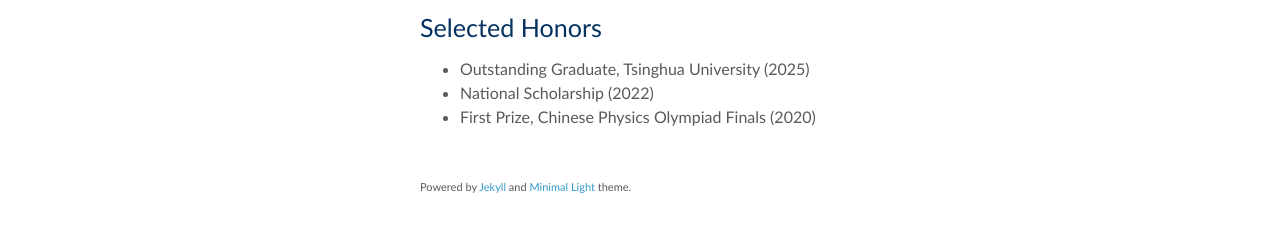
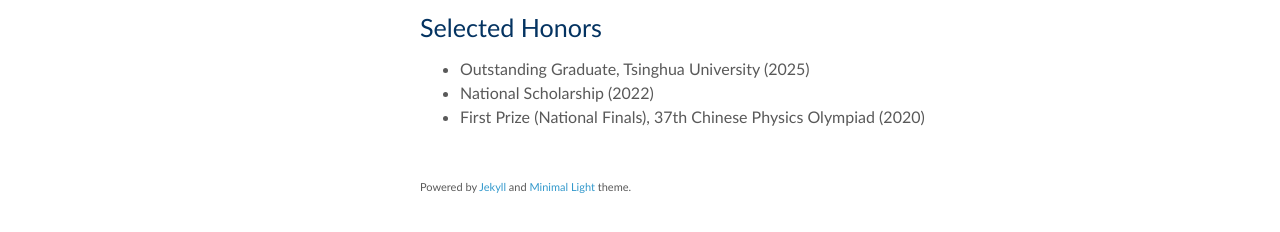
Before and after one commit to guesss2022/guesss2022.github.io, a Jekyll site: the page built from index.md, in a window 1280 px wide and 900 px high, scrolled down 589 px. Shown: the part 633-865 px from the top of the window. Built offline with Jekyll 4.4.1, drawn with Linux system fonts in a browser that asks for light colours; a style sheet for code colours, icons or effects is not loaded; our own code applies the rules of GitHub Pages for plain Markdown files.

Commit message:
Clarify physics olympiad honor and edition

```diff
--- a/index.md
+++ b/index.md
@@ -40,4 +40,4 @@ I am currently seeking internship and collaboration opportunities to advance res
 
 - Outstanding Graduate, Tsinghua University (2025)
 - National Scholarship (2022)
-- First Prize, Chinese Physics Olympiad Finals (2020)
+- First Prize (National Finals), 37th Chinese Physics Olympiad (2020)
```
